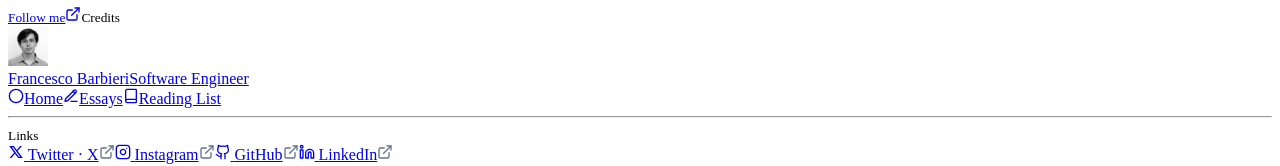
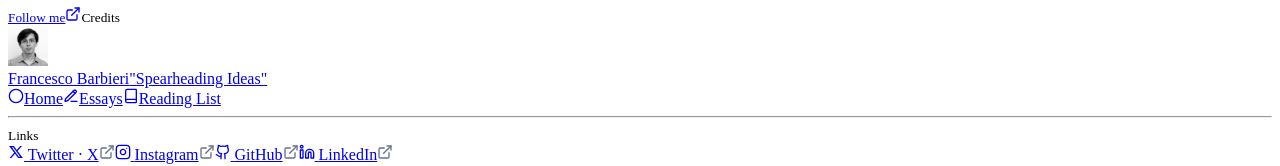
Before and after one commit to francescobarbieri/francescobarbieri.blog, a Next.js app: page /ReadingList in a window 1280 px wide. Both pictures are taken after a click on the button "Toggle drawer". Shown: the part 300-466 px from the top of the page. Built offline with nearby package versions, Linux system fonts and the light colour scheme.

Commit message:
Changing footer link and headline

```diff
--- a/src/components/footer.js
+++ b/src/components/footer.js
@@ -29,7 +29,7 @@ const Footer = () => {
                                     <a
                                         target="_blank"
                                         rel="noopener noreferrer"
-                                        href="https://onur.dev"
+                                        href="https://github.com/suyalcinkaya/onur.dev"
                                         className="underline"
                                     >
                                         Onur Şuyalçınkaya · Styling
--- a/src/components/menu-content.js
+++ b/src/components/menu-content.js
@@ -19,7 +19,7 @@ const MenuContent = () => {
                     />
                     <div className="flex flex-col">
                         <span className="font-semibold tracking-tight">Francesco Barbieri</span>
-                        <span className="text-gray-600">Software Engineer</span>
+                        <span className="text-gray-600 italic">"Spearheading Ideas"</span>
                     </div>
                 </a>
 
```
